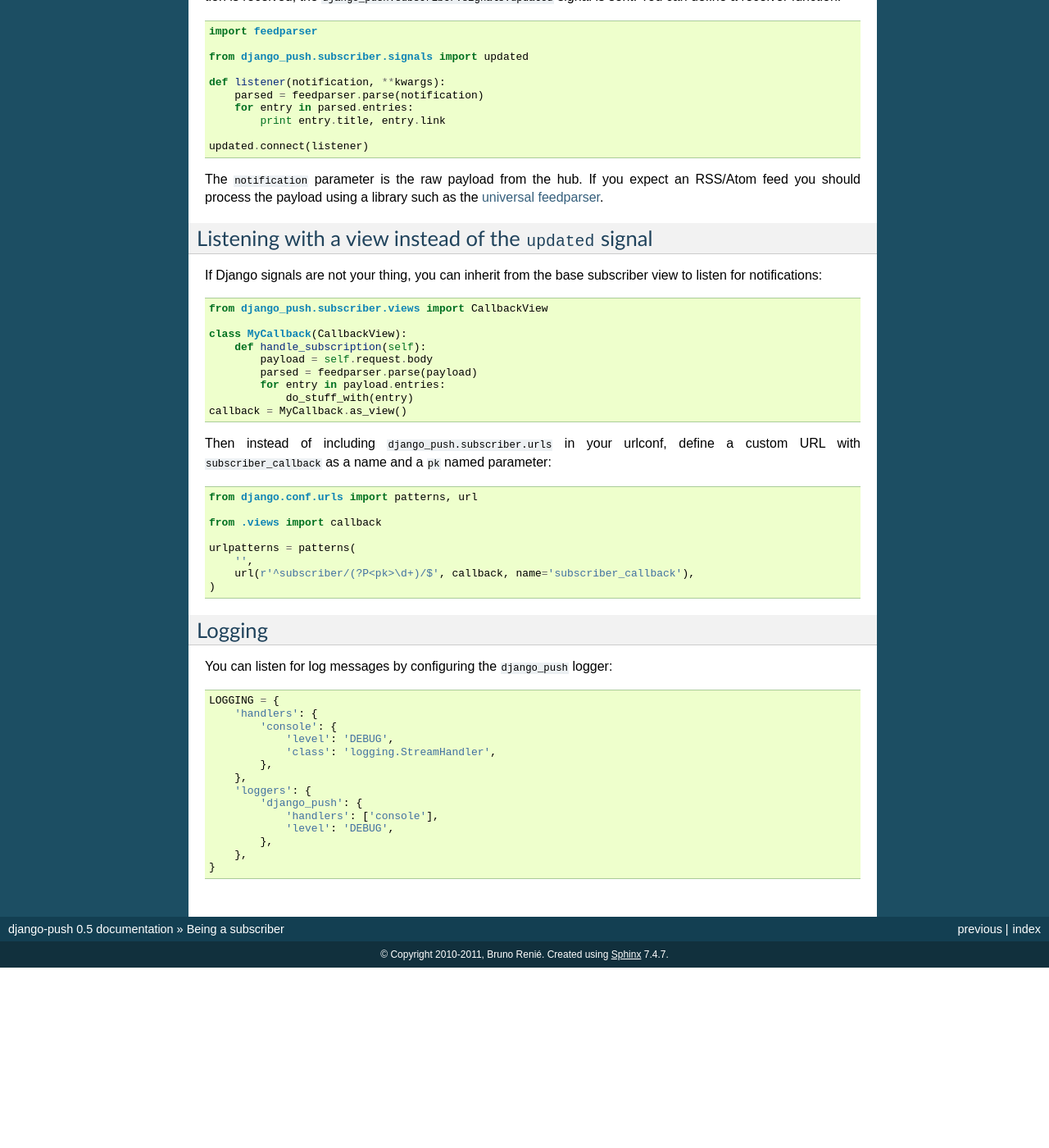
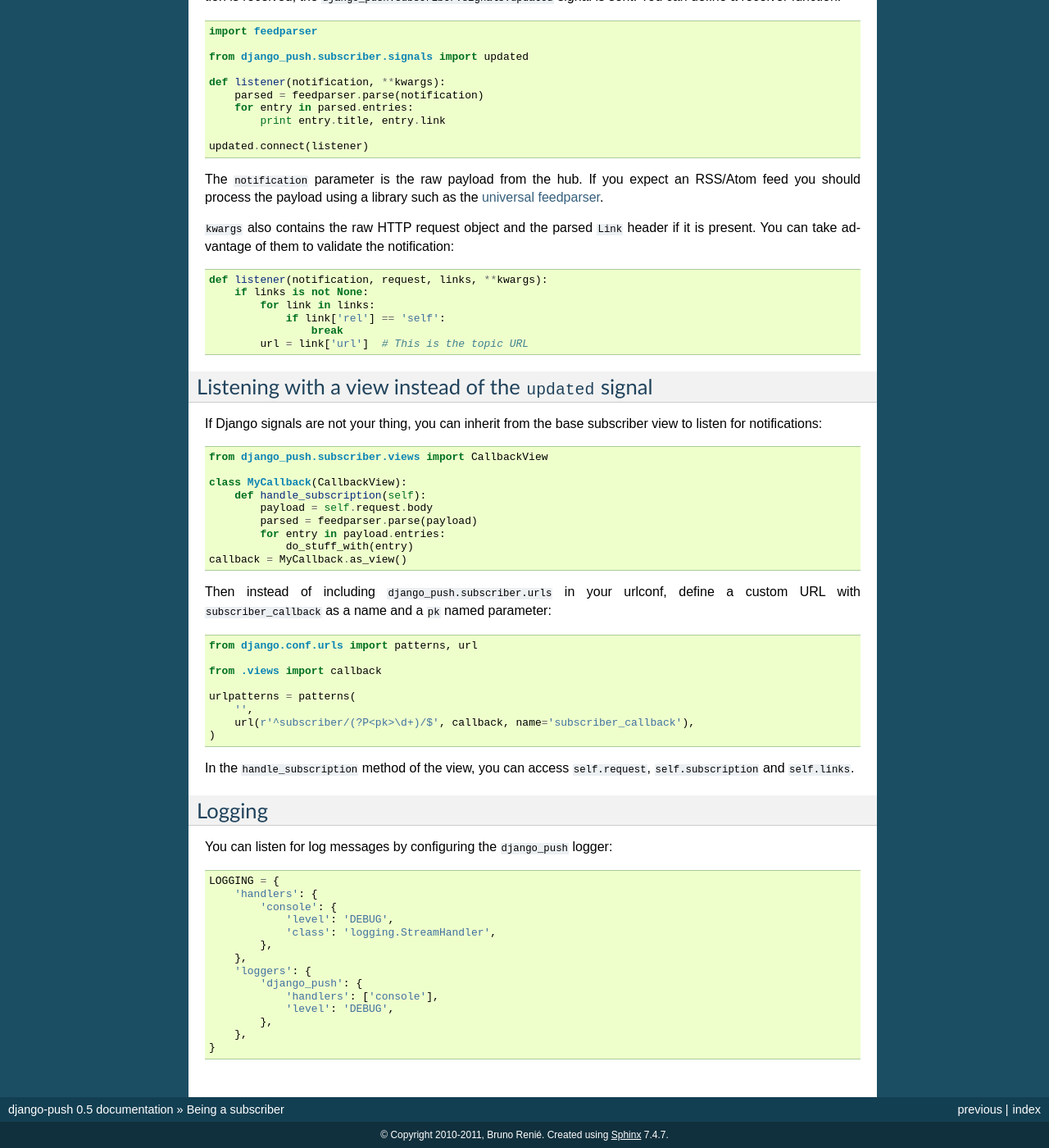
Before and after one commit to brutasse/django-push, a Sphinx documentation site: the page built from docs/subscriber.rst, in a window 1280 px wide and 1400 px high, scrolled down 2505 px. Shown: the whole window at 82% size. Built offline with Sphinx 7.4.7, drawn with Linux system fonts in a browser that asks for light colours; before the commit the page ends 3685 px from its top, so only the background shows below that.

Commit message:
Added request and links to the notification signal

```diff
--- a/docs/subscriber.rst
+++ b/docs/subscriber.rst
@@ -181,6 +181,19 @@ The ``notification`` parameter is the raw payload from the hub. If you expect
 an RSS/Atom feed you should process the payload using a library such as the
 `universal feedparser`_.
 
+``kwargs`` also contains the raw HTTP request object and the parsed ``Link``
+header if it is present. You can take advantage of them to validate the
+notification:
+
+.. code-block:: python
+
+    def listener(notification, request, links, **kwargs):
+        if links is not None:
+            for link in links:
+                if link['rel'] == 'self':
+                    break
+            url = link['url']  # This is the topic URL
+
 .. _universal feedparser: http://pythonhosted.org/feedparser/
 
 Listening with a view instead of the ``updated`` signal
@@ -216,6 +229,9 @@ parameter:
         url(r'^subscriber/(?P<pk>\d+)/$', callback, name='subscriber_callback'),
     )
 
+In the ``handle_subscription`` method of the view, you can access
+``self.request``, ``self.subscription`` and ``self.links``.
+
 Logging
 -------
 
```
Also changed, not shown: docs/index.rst (+11 -0 lines), 3 other files.
